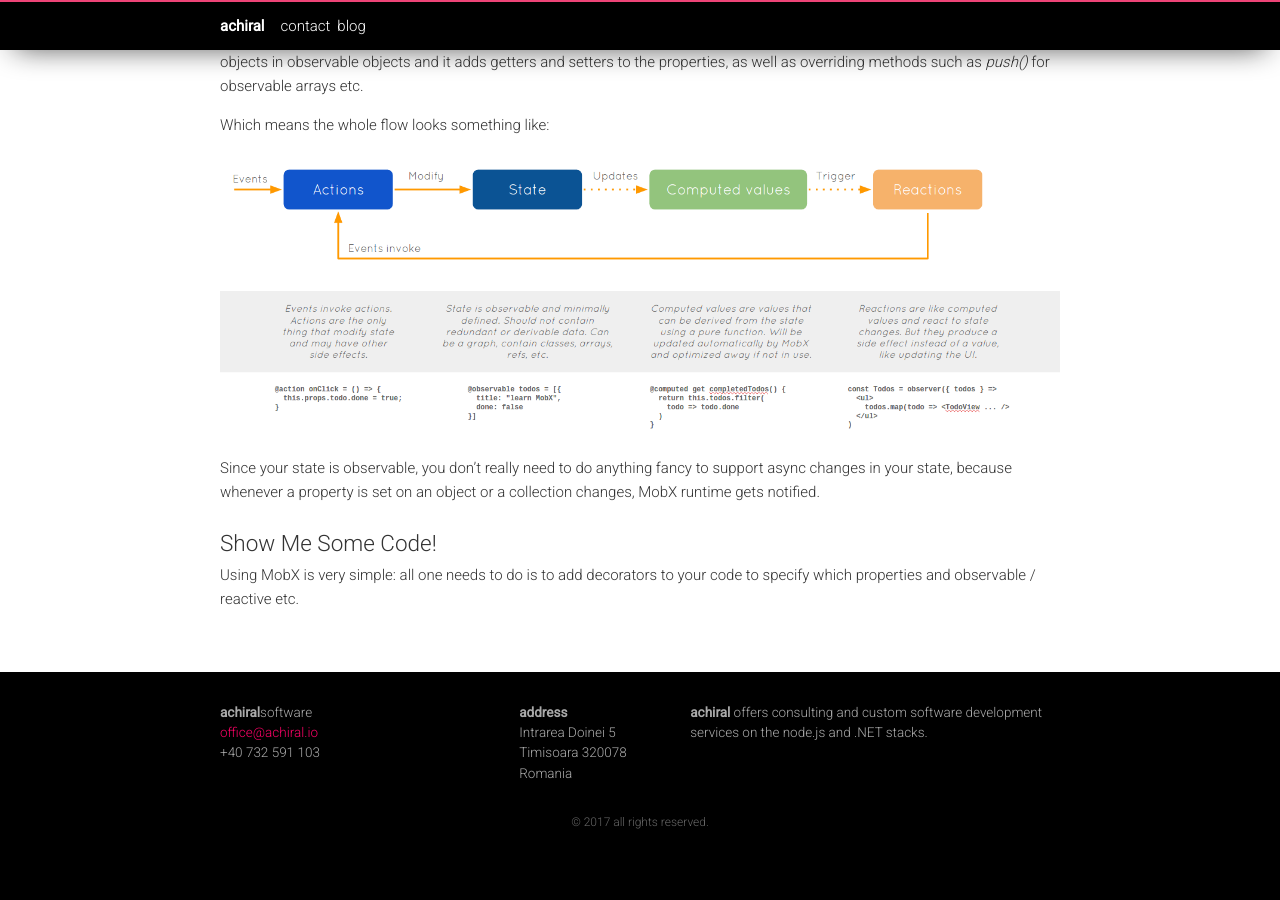
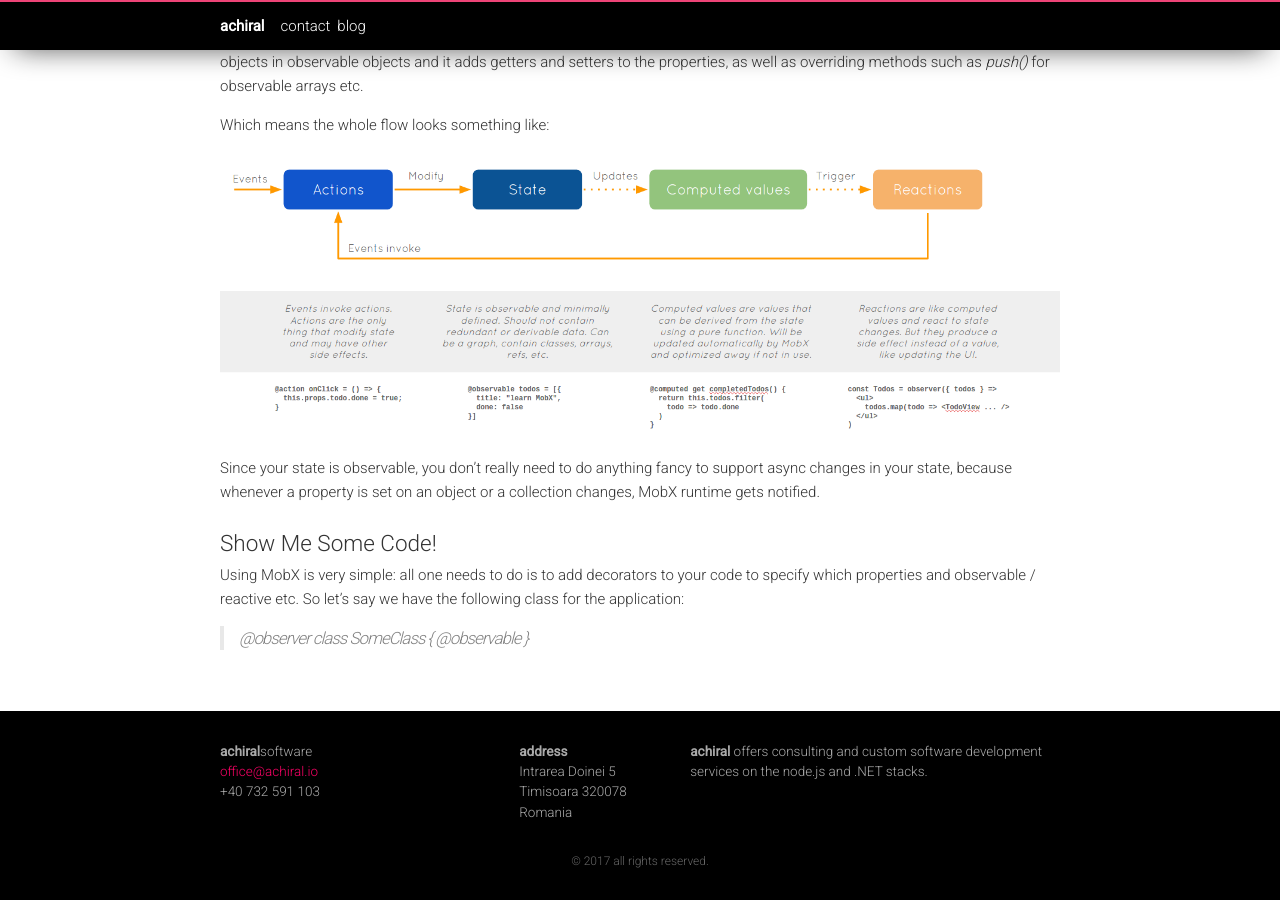
Before and after one commit to toaderflorin/eksia, a Jekyll site: the page built from _posts/2017-12-04-mobx.markdown, in a window 1280 px wide and 900 px high, scrolled down 1192 px. Built offline with Jekyll 4.4.1, drawn with Linux system fonts in a browser that asks for light colours; nearby versions of some CDN libraries; before the commit the page ends 2053 px from its top, so only the background shows below that.

Commit message:
Some minor tweaks to MobX.

```diff
--- a/_posts/2017-12-04-mobx.markdown
+++ b/_posts/2017-12-04-mobx.markdown
@@ -2,14 +2,13 @@
 layout: post
 title: "Head To Head: MobX Versus Redux"
 date: 2017-12-04 06:39:37 +0300
-description: "Redux, although very powerful, has a reputation of not being exactly easy to pick up, especially since you go past simple *hello world* type apps and you actually get into the nitty gritty--by that I mean, when you begin to have side-effects (calls to the server come to mind here).
+description: "Redux, although very powerful, has a reputation of not being exactly easy to pick up, especially since you go past simple *hello world* type apps and you actually get into the nitty gritty-by that I mean, when you begin to have side-effects (calls to the server come to mind here).
 "
 icon: "mobx.png"
 ---
 Redux, although very powerful, has a reputation of not being exactly easy to pick up, especially since you go past simple *hello world* type apps and you actually get into the nitty gritty--by that I mean, when you begin to have side-effects (calls to the server come to mind here). Luckily Redux has a little bit of competition in the form of MobX and if you've had a frustrating experience with Redux, it might be for you.
 
 ## A Quick Intro To MobX
-
 The philosophy of the two frameworks is somewhat different: while both act as a reactive application store container, Redux leans more towards a functional style of programming which involves state immutability and *pure reducers*, whereas MobX actually relies on mutable state because the state is observable.
 
 ![image-title-here](/images/mobx-overview.png){:class="img-responsive"}
@@ -25,4 +24,11 @@
 Since your state is observable, you don't really need to do anything fancy to support async changes in your state, because whenever a property is set on an object or a collection changes, MobX runtime gets notified.
 
 ## Show Me Some Code!
-Using MobX is very simple: all one needs to do is to add decorators to your code to specify which properties and observable / reactive etc.
+Using MobX is very simple: all one needs to do is to add decorators to your code to specify which properties and observable / reactive etc. So let's say we have the following class for the application:
+
+<blockquote>
+@observer
+class SomeClass {
+  @observable
+}
+</blockquote>
```
